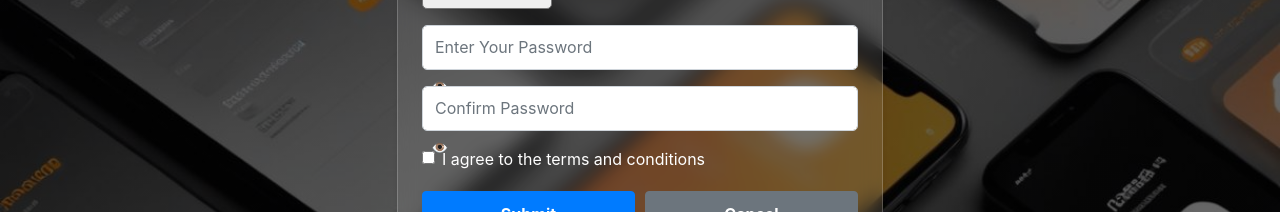
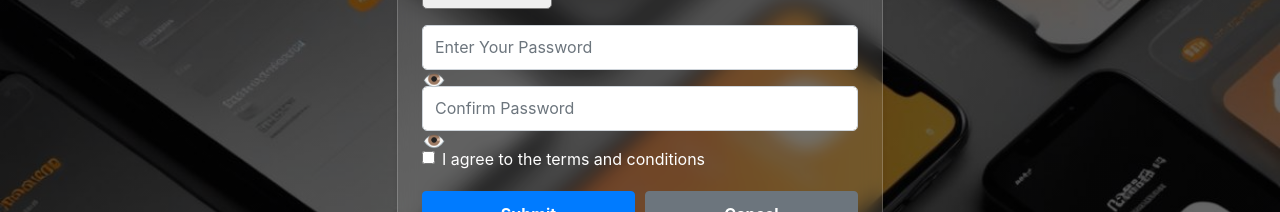
Before and after one commit to idrisikaif/PhoneWorld, a React (Create React App) app in the folder frontend/: page /register in a window 1280 px wide. Shown: the part 536-748 px from the top of the page. Built offline with nearby package versions, Linux system fonts and the light colour scheme; no server answers.

Commit message:
Fix eye toggle button positioning inside dedicated relative wrapper in RegisterPage and LoginPage

```diff
--- a/frontend/src/pages/LoginPage.js
+++ b/frontend/src/pages/LoginPage.js
@@ -102,7 +102,7 @@ const LoginPage = () => {
                 )}
 
                 <form onSubmit={handleSubmit} autoComplete='off'>
-                  <div className="form-group mb-3 position-relative">
+                  <div className="form-group mb-3">
                     <input
                       type="email"
                       name="email"
@@ -114,7 +114,8 @@ const LoginPage = () => {
                     {errors.email && <span className="error">{errors.email}</span>}
                   </div>
 
-                  <div className="form-group mb-3 position-relative">
+                  <div className="form-group mb-3">
+                    <div className="position-relative">
                       <input
                         type={showPassword ? 'text' : 'password'}
                         name="password"
@@ -125,11 +126,13 @@ const LoginPage = () => {
                       />
                       <button
                         type="button"
-                      className="btn btn-sm btn-link position-absolute top-50 end-0 translate-middle-y me-2 text-white text-decoration-none"
+                        className="btn btn-sm position-absolute top-50 end-0 translate-middle-y me-2 border-0 bg-transparent text-white p-0"
                         onClick={() => setShowPassword(!showPassword)}
+                        style={{ zIndex: 10, fontSize: '1.2rem', lineHeight: 1 }}
                       >
                         {showPassword ? '🙈' : '👁️'}
                       </button>
+                    </div>
                     {errors.password && <span className="error">{errors.password}</span>}
                   </div>
 
--- a/frontend/src/pages/RegisterPage.js
+++ b/frontend/src/pages/RegisterPage.js
@@ -246,7 +246,8 @@ const RegisterPage = () => {
                     {touched.gender && errors.gender && <span className="texterror">{errors.gender}</span>}
                   </div>
 
-                  <div className="mb-3 position-relative">
+                  <div className="mb-3">
+                    <div className="position-relative">
                       <input
                         type={showPassword ? 'text' : 'password'}
                         className="form-control pe-5"
@@ -257,15 +258,18 @@ const RegisterPage = () => {
                       />
                       <button
                         type="button"
-                      className="btn btn-sm btn-link position-absolute top-50 end-0 translate-middle-y me-2 text-white text-decoration-none"
+                        className="btn btn-sm position-absolute top-50 end-0 translate-middle-y me-2 border-0 bg-transparent text-white p-0"
                         onClick={() => setShowPassword(!showPassword)}
+                        style={{ zIndex: 10, fontSize: '1.2rem', lineHeight: 1 }}
                       >
                         {showPassword ? '🙈' : '👁️'}
                       </button>
+                    </div>
                     {touched.password && errors.password && <span className="texterror">{errors.password}</span>}
                   </div>
 
-                  <div className="mb-3 position-relative">
+                  <div className="mb-3">
+                    <div className="position-relative">
                       <input
                         type={showConfirmPassword ? 'text' : 'password'}
                         className="form-control pe-5"
@@ -276,11 +280,13 @@ const RegisterPage = () => {
                       />
                       <button
                         type="button"
-                      className="btn btn-sm btn-link position-absolute top-50 end-0 translate-middle-y me-2 text-white text-decoration-none"
+                        className="btn btn-sm position-absolute top-50 end-0 translate-middle-y me-2 border-0 bg-transparent text-white p-0"
                         onClick={() => setShowConfirmPassword(!showConfirmPassword)}
+                        style={{ zIndex: 10, fontSize: '1.2rem', lineHeight: 1 }}
                       >
                         {showConfirmPassword ? '🙈' : '👁️'}
                       </button>
+                    </div>
                     {touched.confirmPassword && errors.confirmPassword && <span className="texterror">{errors.confirmPassword}</span>}
                   </div>
 
```
Lines whose indentation alone changed are shown as unchanged.
